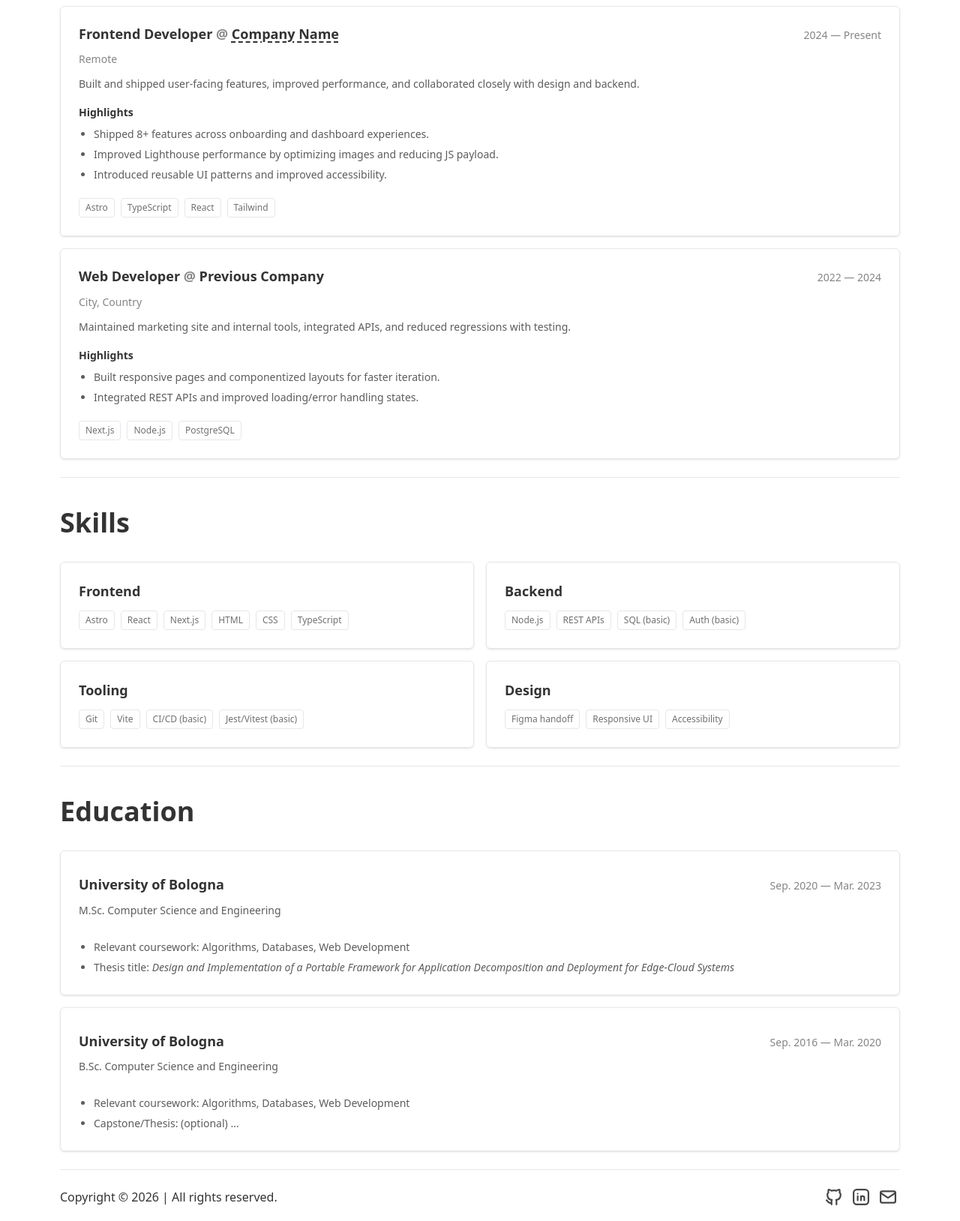
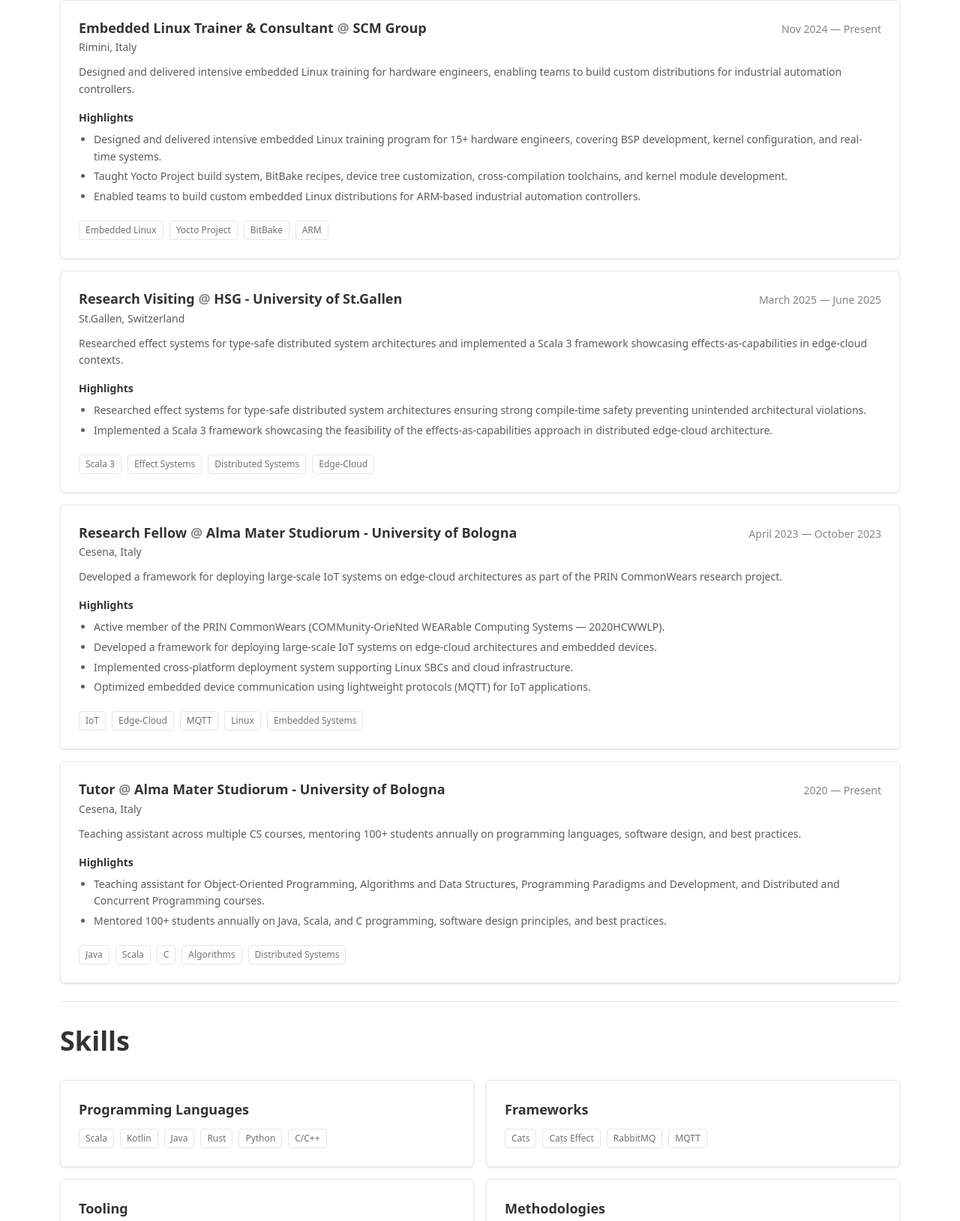
Before and after one commit to nicolasfara/nicolasfara.github.io, an Astro site: page /portfolio in a window 1280 px wide. Shown: the part 187-1815 px from the top of the page at 75% size. Built offline with nearby package versions, Linux system fonts and the light colour scheme; Astro itself is replaced by a stand-in of ours.

Commit message:
add experiences

```diff
--- a/src/pages/portfolio.astro
+++ b/src/pages/portfolio.astro
@@ -2,55 +2,97 @@
 import Footer from "@/components/Footer.astro";
 import Header from "@/components/Header.astro";
 import Layout from "@/layouts/Layout.astro";
-import IconUnibo from "@/assets/icons/IconUnibo.svg"
 
 const experience = [
   {
-    company: "Company Name",
-    role: "Frontend Developer",
-    start: "2024",
+    company: "SCM Group",
+    role: "Embedded Linux Trainer & Consultant",
+    start: "Nov 2024",
     end: "Present",
-    location: "Remote",
-    url: "https://example.com",
+    location: "Rimini, Italy",
+    url: "",
     summary:
-      "Built and shipped user-facing features, improved performance, and collaborated closely with design and backend.",
+      "Designed and delivered intensive embedded Linux training for hardware engineers, enabling teams to build custom distributions for industrial automation controllers.",
     highlights: [
-      "Shipped 8+ features across onboarding and dashboard experiences.",
-      "Improved Lighthouse performance by optimizing images and reducing JS payload.",
-      "Introduced reusable UI patterns and improved accessibility.",
+      "Designed and delivered intensive embedded Linux training program for 15+ hardware engineers, covering BSP development, kernel configuration, and real-time systems.",
+      "Taught Yocto Project build system, BitBake recipes, device tree customization, cross-compilation toolchains, and kernel module development.",
+      "Enabled teams to build custom embedded Linux distributions for ARM-based industrial automation controllers.",
     ],
-    stack: ["Astro", "TypeScript", "React", "Tailwind"],
+    stack: ["Embedded Linux", "Yocto Project", "BitBake", "ARM"],
   },
   {
-    company: "Previous Company",
-    role: "Web Developer",
-    start: "2022",
-    end: "2024",
-    location: "City, Country",
+    company: "HSG - University of St.Gallen",
+    role: "Research Visiting",
+    start: "March 2025",
+    end: "June 2025",
+    location: "St.Gallen, Switzerland",
     url: "",
     summary:
-      "Maintained marketing site and internal tools, integrated APIs, and reduced regressions with testing.",
+      "Researched effect systems for type-safe distributed system architectures and implemented a Scala 3 framework showcasing effects-as-capabilities in edge-cloud contexts.",
     highlights: [
-      "Built responsive pages and componentized layouts for faster iteration.",
-      "Integrated REST APIs and improved loading/error handling states.",
+      "Researched effect systems for type-safe distributed system architectures ensuring strong compile-time safety preventing unintended architectural violations.",
+      "Implemented a Scala 3 framework showcasing the feasibility of the effects-as-capabilities approach in distributed edge-cloud architecture.",
     ],
-    stack: ["Next.js", "Node.js", "PostgreSQL"],
+    stack: ["Scala 3", "Effect Systems", "Distributed Systems", "Edge-Cloud"],
+  },
+  {
+    company: "Alma Mater Studiorum - University of Bologna",
+    role: "Research Fellow",
+    start: "April 2023",
+    end: "October 2023",
+    location: "Cesena, Italy",
+    url: "",
+    summary:
+      "Developed a framework for deploying large-scale IoT systems on edge-cloud architectures as part of the PRIN CommonWears research project.",
+    highlights: [
+      "Active member of the PRIN CommonWears (COMMunity-OrieNted WEARable Computing Systems — 2020HCWWLP).",
+      "Developed a framework for deploying large-scale IoT systems on edge-cloud architectures and embedded devices.",
+      "Implemented cross-platform deployment system supporting Linux SBCs and cloud infrastructure.",
+      "Optimized embedded device communication using lightweight protocols (MQTT) for IoT applications.",
+    ],
+    stack: ["IoT", "Edge-Cloud", "MQTT", "Linux", "Embedded Systems"],
+  },
+  {
+    company: "Alma Mater Studiorum - University of Bologna",
+    role: "Tutor",
+    start: "2020",
+    end: "Present",
+    location: "Cesena, Italy",
+    url: "",
+    summary:
+      "Teaching assistant across multiple CS courses, mentoring 100+ students annually on programming languages, software design, and best practices.",
+    highlights: [
+      "Teaching assistant for Object-Oriented Programming, Algorithms and Data Structures, Programming Paradigms and Development, and Distributed and Concurrent Programming courses.",
+      "Mentored 100+ students annually on Java, Scala, and C programming, software design principles, and best practices.",
+    ],
+    stack: ["Java", "Scala", "C", "Algorithms", "Distributed Systems"],
   },
 ];
 
 const skills = [
-  { group: "Frontend", items: ["Astro", "React", "Next.js", "HTML", "CSS", "TypeScript"] },
-  { group: "Backend", items: ["Node.js", "REST APIs", "SQL (basic)", "Auth (basic)"] },
-  { group: "Tooling", items: ["Git", "Vite", "CI/CD (basic)", "Jest/Vitest (basic)"] },
-  { group: "Design", items: ["Figma handoff", "Responsive UI", "Accessibility"] },
+  { group: "Programming Languages", items: ["Scala", "Kotlin", "Java", "Rust", "Python", "C/C++"] },
+  { group: "Frameworks", items: ["Cats", "Cats Effect", "RabbitMQ", "MQTT"] },
+  { group: "Tooling", items: ["Git", "Docker", "Kubernetes", "Postgres", "GitHub Actions", "Gradle", "Cargo", "Sbt", "IntelliJ", "VSCode"] },
+  { group: "Methodologies", items: ["Agile", "Domain Driven Design", "Event Driven Architecture", "Functional Reactive Programming", "Test Driven Development"] },
+  { group: "Soft Skills", items: ["Technical Leadership", "Communication", "Menthoring", "Collaboration"] }
 ];
 
 const education = [
   {
     school: "University of Bologna",
+    degree: "PhD program in Computer Science and Engineering",
+    start: "November 2023",
+    end: "Present",
+    details: [
+      "Developed novel deployment strategies for <strong>resource-constrained</strong> IoT devices in <strong>edge-cloud</strong> architectures, optimizing for reliability and resilience in large-scale distributed systems.",
+      "Published and presented <strong>10+ papers</strong> in international conferences and journals related to IoT and distributed systems."
+    ],
+  },
+  {
+    school: "University of Bologna",
     degree: "M.Sc. Computer Science and Engineering",
-    start: "Sep. 2020",
-    end: "Mar. 2023",
+    start: "September 2020",
+    end: "March 2023",
     details: [
       "Relevant coursework: Algorithms, Databases, Web Development",
       'Thesis title: <em>Design and Implementation of a Portable Framework for Application Decomposition and Deployment for Edge-Cloud Systems</em>',
@@ -59,8 +101,8 @@
   {
     school: "University of Bologna",
     degree: "B.Sc. Computer Science and Engineering",
-    start: "Sep. 2016",
-    end: "Mar. 2020",
+    start: "September 2016",
+    end: "March 2020",
     details: [
       "Relevant coursework: Algorithms, Databases, Web Development",
       "Capstone/Thesis: (optional) …",
@@ -74,7 +116,7 @@
 
   <main id="main-content" class="app-layout">
     <!-- EXPERIENCE -->
-    <section id="experience" class:list={["pt-2 pb-6", "border-b border-border"]}>
+    <section id="experience" class="pb-6 border-b border-border">
       <h1 class="my-4 inline-block text-2xl font-bold sm:my-8 sm:text-4xl">Experience</h1>
 
       <ol class="grid gap-4">
@@ -83,6 +125,7 @@
             <div class="flex flex-col gap-3">
               {/* Top row: title + dates (dates right-aligned to title) */}
               <div class="grid gap-2 sm:grid-cols-[1fr_auto] sm:items-baseline">
+                <div>
                   <h2 class="text-lg font-bold leading-snug">
                     <span>{job.role}</span>
                     <span class="text-foreground/60"> @ </span>
@@ -99,17 +142,16 @@
                       <span>{job.company}</span>
                     )}
                   </h2>
+                  {job.location ? (
+                    <p class="pt-1 text-sm text-foreground/80">{job.location}</p>
+                  ) : null}
+                </div>
 
                 <p class="text-sm text-foreground/60 sm:text-right whitespace-nowrap">
-                  <span class="font-medium">{job.start}</span> —{" "}
+                  <span class="font-medium">{job.start}</span> &mdash;{" "}
                   <span class="font-medium">{job.end}</span>
                 </p>
               </div>
-
-              {/* Location */}
-              {job.location ? (
-                <p class="text-sm text-foreground/60">{job.location}</p>
-              ) : null}
 
               {/* Summary */}
               {job.summary ? (
@@ -145,7 +187,7 @@
     </section>
 
     <!-- SKILLS -->
-    <section id="skills" class:list={["pt-2 pb-6", "border-b border-border"]}>
+    <section id="skills" class="pb-6 border-b border-border">
       <h1 class="my-4 inline-block text-2xl font-bold sm:my-8 sm:text-4xl">Skills</h1>
 
       <div class="grid gap-4 sm:grid-cols-2">
@@ -165,16 +207,16 @@
     </section>
 
     <!-- EDUCATION -->
-    <section id="education" class="pt-2 pb-6">
+    <section id="education" class="pb-6">
       <h1 class="my-4 inline-block text-2xl font-bold sm:my-8 sm:text-4xl">Education</h1>
 
       <div class="grid gap-4">
         {education.map((e) => (
           <div class="rounded-lg border border-border bg-neutral-secondary-soft p-6 shadow-sm">
-            <div class="flex flex-wrap items-start justify-between mt-2 pb-4 gap-2">
+            <div class="flex flex-wrap items-start justify-between mt-2 pb-2 gap-2">
               <div>
-                <h2 class="text-lg font-bold leading-snug">{e.school}</h2>
-                <p class="mt-3 text-sm text-foreground/80">{e.degree}</p>
+                <h2 class="text-lg font-bold leading-snug">{e.degree}</h2>
+                <p class="pt-1 text-sm text-foreground/80">{e.school}</p>
               </div>
               <p class="text-sm text-foreground/60 sm:mt-1">
                 {e.start} &mdash; {e.end}
@@ -182,9 +224,9 @@
             </div>
 
             {e.details?.length ? (
-              <ul class="mt-3 list-disc space-y-1 pl-5 text-sm text-foreground/80 leading-relaxed">
+              <ul class="mt-3 list-none space-y-1 text-sm text-foreground/80 leading-relaxed">
                 {e.details.map((d) => (
-                  <li set:html={d} />
+                  <li><p set:html={d}>{d}</p></li>
                 ))}
               </ul>
             ) : null}
```
Lines whose indentation alone changed are shown as unchanged.
